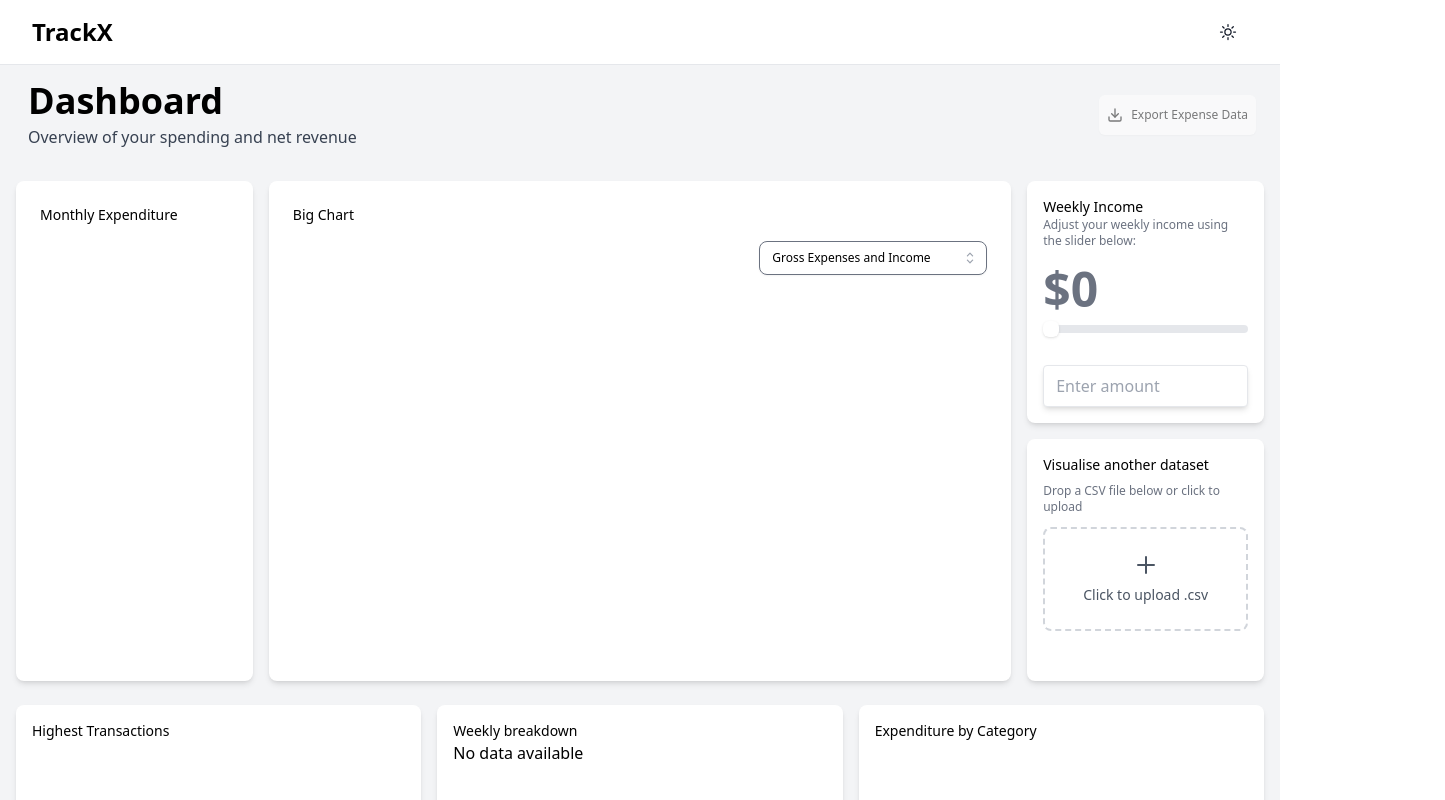
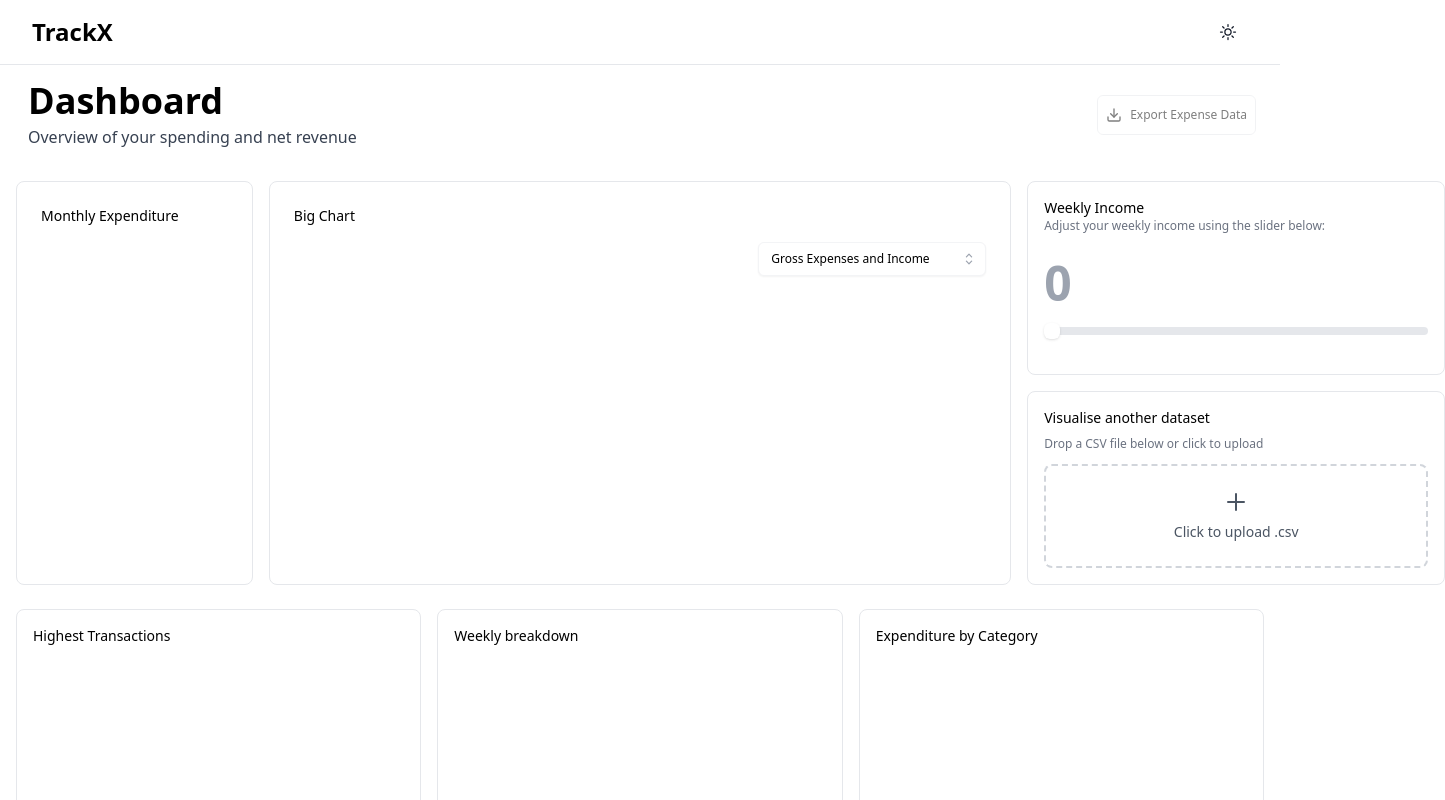
Before and after one commit to JHuang0309/tracko, a React (Vite) app in the folder frontend/: page /dashboard in a window 1280 px wide. Shown: the top 800 px of the page, 1445 px wide, since content can reach past the window. Built offline with nearby package versions, Linux system fonts and the light colour scheme.

Commit message:
Started dashboard changeover

```diff
--- a/frontend/src/assets/ChartDropdown.jsx
+++ b/frontend/src/assets/ChartDropdown.jsx
@@ -14,8 +14,8 @@ function ChartDropdown({ chartView, setChartView, isDarkMode }) {
         <div className="relative">
           <Listbox.Button
             className={`
-              relative w-full cursor-default rounded-lg py-2 pl-3 pr-10 text-left text-xs
-              border border-gray-500 shadow-sm
+              relative w-full cursor-pointer rounded-md py-2 pl-3 pr-10 text-left text-xs
+              border border-gray-100 shadow-sm hover:bg-gray-100
               min-w-[19em]
               ${isDarkMode ? 'bg-neutral-800 text-white' : 'bg-white text-black'}
             `}
--- a/frontend/src/output.css
+++ b/frontend/src/output.css
@@ -825,7 +825,11 @@ video {
 }
 
 .max-w-md {
-  max-width: 28rem;
+  max-width: 28em;
+}
+
+.max-w-sm {
+  max-width: 4em;
 }
 
 .border-collapse {
--- a/frontend/src/pages/Dashboard.jsx
+++ b/frontend/src/pages/Dashboard.jsx
@@ -24,14 +24,13 @@ function Dashboard() {
     const navigate = useNavigate();
 
     const [csvFile, setCsvFile] = useState(input_file);
-    const [summary, setSummary] = useState(null);
     const [weeklyIncome, setWeeklyIncome] = useState(0.0);
     const [chartView, setChartView] = useState('summary') // 'summary', 'netIncome', or 'avgWeekly'
+
+    const [isDarkMode, setIsDarkMode] = useState(false);
+
+    const [summary, setSummary] = useState(null);
     const [topExpenses, setTopExpenses] = useState({});
-    const [isDarkMode, setIsDarkMode] = useState(false);
-    const [cardColor, setCardColor] = useState('bg-white'); // 'bg-white' or 'bg-neutral-700'
-    const [bgColor, setBgColor] = useState('bg-gray-100'); // 'bg-gray-100' or 'bg-neutral-900'
-    const [cardTextColor, setCardTextColor] = useState('text-black'); // 'text-white' or 'text-black'
     const [categoryData, setCategoryData] = useState([]);
 
     const MAX_WEEKLY_INCOME = 5000
@@ -67,18 +66,6 @@ function Dashboard() {
             setIsDarkMode(false);
         }
     }, []);
-
-    useEffect(() => {
-        if (!isDarkMode) {
-            setCardColor('bg-white')
-            setBgColor('bg-gray-100')
-            setCardTextColor('text-black')
-        } else {
-            setCardColor('bg-neutral-800')
-            setBgColor('bg-neutral-900')
-            setCardTextColor('text-white')
-        }
-    }, [isDarkMode])
 
     useEffect(() => {
         if (csvFile) {
@@ -167,14 +154,14 @@ function Dashboard() {
     return (
         <>
             <Navbar toggleTheme={toggleTheme} isDarkMode={isDarkMode}/>
-            <div className={`flex justify-between items-center ${bgColor} p-4`}>
+            <div className={`flex justify-between items-center p-4`}>
                 <div>
                     <h2 className={`font-bold text-4xl pl-3 ${isDarkMode ? 'text-white' : ''}`}>Dashboard</h2>
                     <p className={`pl-3 mt-1 ${isDarkMode ? 'text-gray-400' : 'text-gray-700'}`}>Overview of your spending and net revenue</p>
                 </div>
 
                 <button
-                    className={`flex items-center gap-2 p-2 h-10 mx-2 text-xs rounded-md shadow-sm ${cardColor} hover:shadow-md hover:ring-1 hover:ring-white disabled:opacity-50
+                    className={`flex items-center gap-2 p-2 h-10 mx-2 text-xs rounded-md border hover:bg-gray-100  disabled:opacity-50
                                 ${isDarkMode ? 'text-white' : 'text-black'}`}
                     onClick={handleDownload}
                     disabled={!csvFile}
@@ -183,12 +170,12 @@ function Dashboard() {
                     Export Expense Data
                 </button>
             </div>
-            <div className={`flex min-h-screen ${bgColor} ${cardTextColor} p-4 transition-colors duration-300 pd-8`}>
+            <div className={`flex min-h-screen p-4 transition-colors duration-300 pd-8`}>
                 <div className="flex mx-auto grid grid-rows-2 gap-6">
                     {/* Row 1 */}
                     <div className="grid grid-cols-5 gap-4">
                         {/* Monthly expenses card */}
-                        <div className={`col-span-1 ${cardColor} rounded-lg p-6 shadow-md flex flex-col`}>
+                        <div className={`col-span-1 rounded-lg p-6 border flex flex-col`}>
                             <h2 className="text-sm font-medium">Monthly Expenditure</h2>
                             <div className="max-h-[30rem] flex flex-col gap-4 overflow-y-auto mt-2">
                                 {summary?.monthly && Object.entries(summary.monthly).map(([month, amount], index, arr) => {
@@ -200,7 +187,7 @@ function Dashboard() {
                                     return (
                                         <div
                                             key={month}
-                                            className={`flex flex-col bg-white-100 px-4 py-3 rounded shadow-md text-xs`}
+                                            className={`flex flex-col bg-white-100 px-4 py-3 rounded text-xs`}
                                         >
                                             <div className="font-light">{month}</div>
                                             <div className={`flex justify-between text-lg ${isDarkMode ? 'text-white': 'text-[#4f3af4]'} font-medium`}>
@@ -231,9 +218,9 @@ function Dashboard() {
                         </div>
 
                         {/* Large chart card */}
-                        <div className={`col-span-3 ${cardColor} rounded-lg p-6 shadow-md`}>
+                        <div className={`col-span-3 rounded-lg p-6 border`}>
                             <h2 className="text-sm font-medium">Big Chart</h2>
-                                <div className={`flex justify-end my-4 ${cardTextColor}`}>
+                                <div className={`flex justify-end my-4`}>
                                     <ChartDropdown
                                         chartView={chartView}
                                         setChartView={setChartView}
@@ -266,20 +253,45 @@ function Dashboard() {
 
                         {/* Stack of smaller cards */}
                         <div className="col-span-1 grid grid-rows-2 gap-4">
-                            <div className={`flex flex-col justify-between ${cardColor} rounded-lg p-4 shadow-md`}>
+                            <div className={`flex flex-col rounded-lg p-4 border`}>
                                 <h3 className="text-sm font-medium">Weekly Income</h3>
                                 <p className={`text-xs mb-4 ${isDarkMode ? 'text-white' : 'text-gray-500'}`}>
                                     Adjust your weekly income using the slider below:
                                 </p>
 
                                 {/* Income Display */}
-                                <div
-                                    className={`text-5xl font-semibold mb-3 ${
-                                    weeklyIncome > 0 ? isDarkMode ? 'text-[#e3f0fd]' :'text-blue-600' : 'text-gray-500'
+                                <input
+                                    type="number"
+                                    className={`text-5xl font-semibold mb-3 max-w-sm appearance-none outline-none focus:outline-none focus:ring-0 focus:ring-offset-0 hover:ring-0 hover:ring-offset-0 border-0 bg-transparent ${
+                                        weeklyIncome > 0 ? (isDarkMode ? 'text-[#e3f0fd]' : 'text-blue-600') : 'text-gray-500'
                                     }`}
-                                >
-                                    ${weeklyIncome.toLocaleString()}
-                                </div>
+                                    value={weeklyIncome === 0 ? '' : weeklyIncome}
+                                    placeholder="0"
+                                    min={0}
+                                    onChange={e => {
+                                        const val = e.target.value;
+                                        setWeeklyIncome(val === '' ? 0 : Math.max(0, Number(val)));
+                                    }}
+                                    style={{
+                                        boxShadow: 'none',
+                                        MozBoxShadow: 'none',
+                                        WebkitBoxShadow: 'none',
+                                        outline: 'none',
+                                        border: 'none',
+                                        background: 'transparent',
+                                        // Remove number input arrows
+                                        MozAppearance: 'textfield',
+                                    }}
+                                    // Remove number input arrows for Chrome/Safari
+                                    onWheel={e => e.target.blur()}
+                                />
+                                <style>{`
+input[type=number]::-webkit-inner-spin-button,
+input[type=number]::-webkit-outer-spin-button {
+  -webkit-appearance: none;
+  margin: 0;
+}
+`}</style>
 
                                 {/* Slider */}
                                 <input
@@ -304,17 +316,17 @@ function Dashboard() {
                                                 [&::-webkit-slider-thumb]:cursor-pointer
                                     "
                                 />
-                                <input
+                                {/* <input
                                     type="number"
                                     // value={weeklyIncome}
                                     onChange={(e) => setWeeklyIncome(Math.max(0, Number(e.target.value)))}
                                     value={weeklyIncome == 0 ? "" : weeklyIncome}
                                     className={`w-full px-3 py-2 mt-8 border rounded shadow-md focus:outline-none focus:ring ${isDarkMode ? 'bg-neutral-800' : 'bg-white'}`}
                                     placeholder="Enter amount"
-                                />
+                                /> */}
                             </div>
                             <div
-                                className={`flex flex-col ${cardColor} rounded-lg p-4 shadow-md`}
+                                className={`flex flex-col rounded-lg p-4 border`}
                                 onDragOver={(e) => e.preventDefault()}
                                 onDrop={(e) => {
                                 e.preventDefault();
@@ -329,7 +341,7 @@ function Dashboard() {
 
                                 <label
                                     htmlFor="csvUpload"
-                                    className={`flex flex-col items-center justify-center border-2 border-dashed rounded-lg p-6 text-sm cursor-pointer transition hover:bg-blue-50 ${
+                                    className={`flex flex-col items-center justify-center border-2 border-dashed rounded-lg p-6 text-sm cursor-pointer transition hover:bg-gray-100 ${
                                         isDarkMode ? 'border-gray-600 text-white hover:bg-neutral-700' : 'border-gray-300 text-gray-600'
                                     }`}
                                 >
@@ -361,17 +373,17 @@ function Dashboard() {
 
                     {/* Row 2 */}
                     <div className="max-h-[35rem] grid grid-cols-3 gap-4">
-                        <div className={`${cardColor} rounded-lg p-4 shadow-md overflow-y-auto`}>
+                        <div className={`rounded-lg p-4 border overflow-y-auto`}>
                             <h3 className="text-sm font-medium">Highest Transactions</h3>
-                            <TopExpensesList data={topExpenses} darkMode={isDarkMode}/>
+                            {/* <TopExpensesList data={topExpenses} darkMode={isDarkMode}/> */}
                         </div>
-                        <div className={`flex flex-col ${cardColor} rounded-lg p-4 shadow-md overflow-y-auto`}>
+                        <div className={`flex flex-col rounded-lg p-4 border overflow-y-auto`}>
                             <h3 className="text-sm font-medium">Weekly breakdown</h3>
-                            <WeeklyHeatmap weekly={summary?.weekly} darkMode={isDarkMode}/>
+                            {/* <WeeklyHeatmap weekly={summary?.weekly} darkMode={isDarkMode}/> */}
                         </div>
-                        <div className={`flex flex-col ${cardColor} rounded-lg p-4 shadow-md`}>
+                        <div className={`flex flex-col rounded-lg p-4 border`}>
                             <h3 className="text-sm font-medium">Expenditure by Category</h3>
-                            <ExpensesPieChart data={categoryData} />
+                            {/* <ExpensesPieChart data={categoryData} /> */}
                         </div>
                     </div>
                 </div>
```
